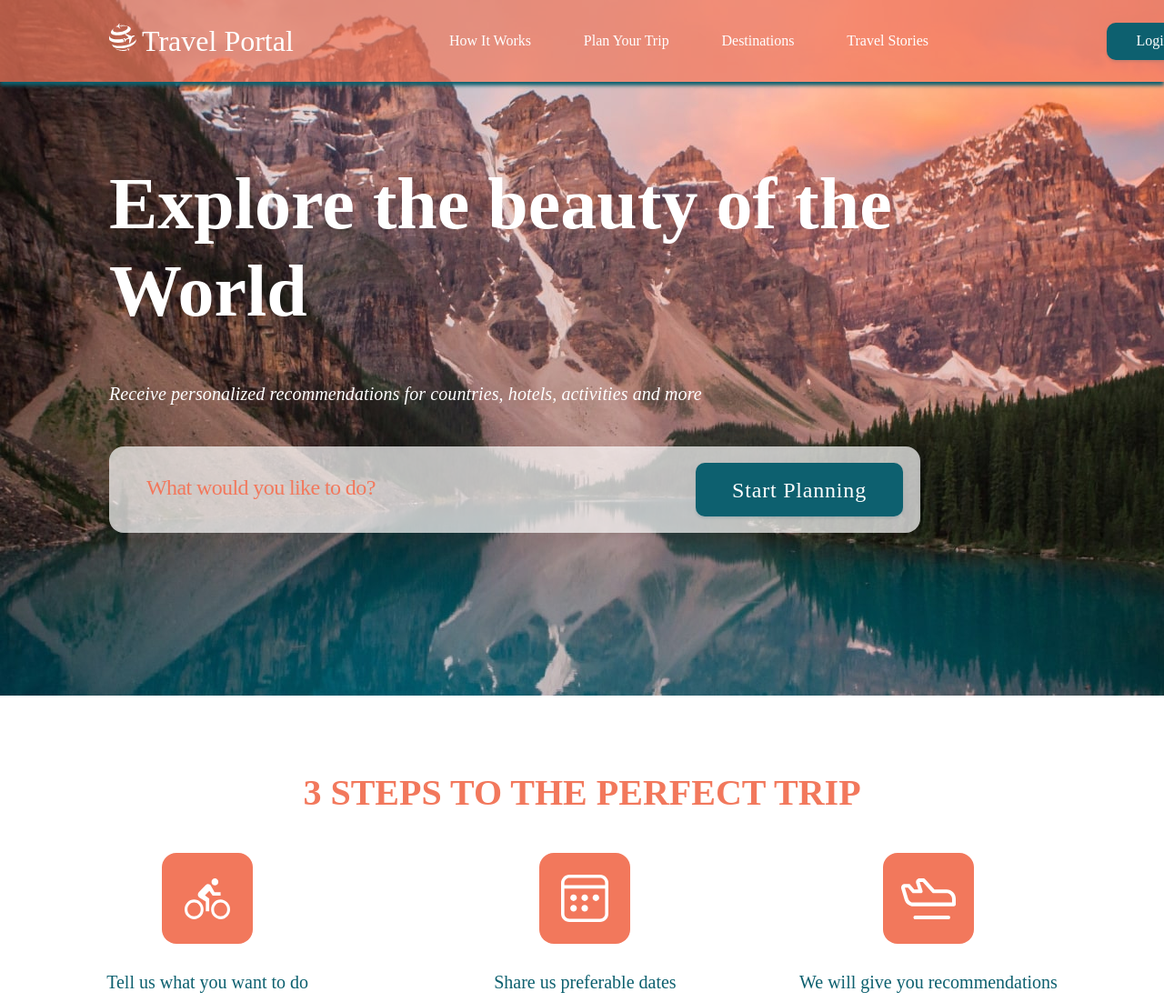
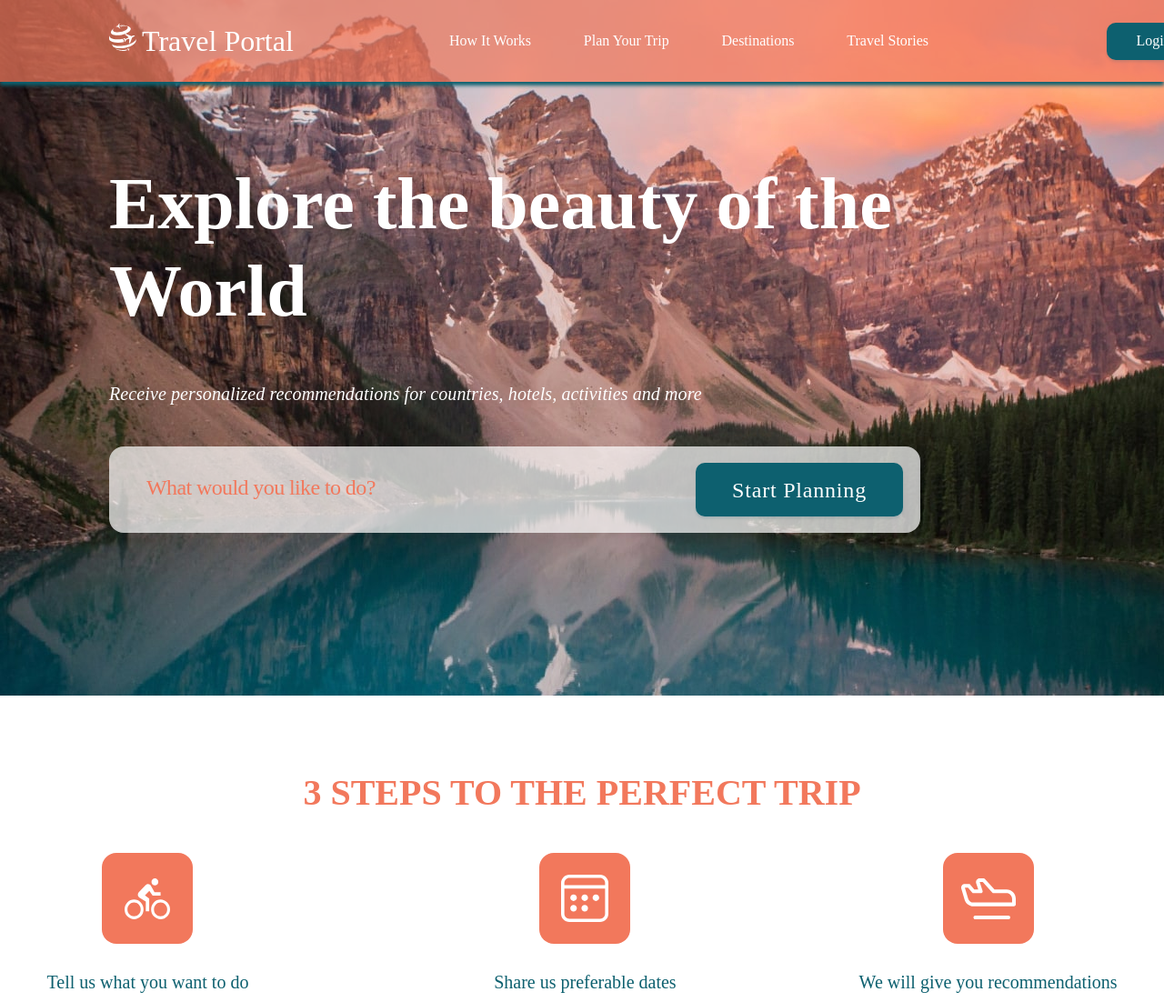
Before and after one commit to SergBily/travel, a website: page travel/index.html in a window 1280 px wide. Shown: the top 1102 px of the page at 91% size. Drawn offline with Linux system fonts and the light colour scheme; files whose address does not match are found by name.

Commit message:
fix: change width section steps

```diff
--- a/travel/style.css
+++ b/travel/style.css
@@ -388,7 +388,7 @@
 }
 
 .steps__container {
-  width: 81.7%;
+  width: 1177px;
   height: auto;
   margin: 0 auto;
   display: -webkit-box;
```
